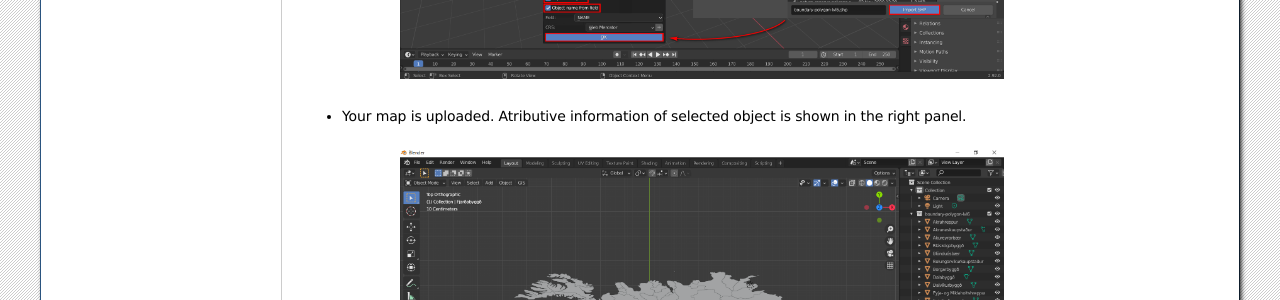
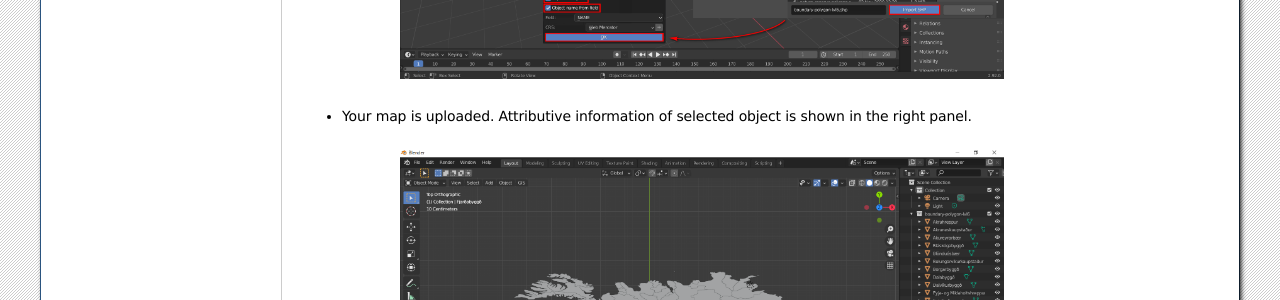
Before and after one commit to nextgis/docs_data, a Sphinx documentation site: the page built from source/blender.rst, in a window 1280 px wide. Shown: the part 599-899 px from the top of the page. Built offline with Sphinx 7.4.7, drawn with Linux system fonts in a browser that asks for light colours; formulas are drawn with MathJax 3; pages that are not in the unit, such as notebooks, are missing from menus.

Commit message:
Update blender.rst

```diff
--- a/source/blender.rst
+++ b/source/blender.rst
@@ -18,7 +18,7 @@ How to upload data to Blender
    :align: center
    :width: 16cm
 
-* Your map is uploaded. Atributive information of selected object is shown in the right panel.
+* Your map is uploaded. Attributive information of selected object is shown in the right panel.
 
 .. figure:: _static/blender2.png
    :name: blender2
```
